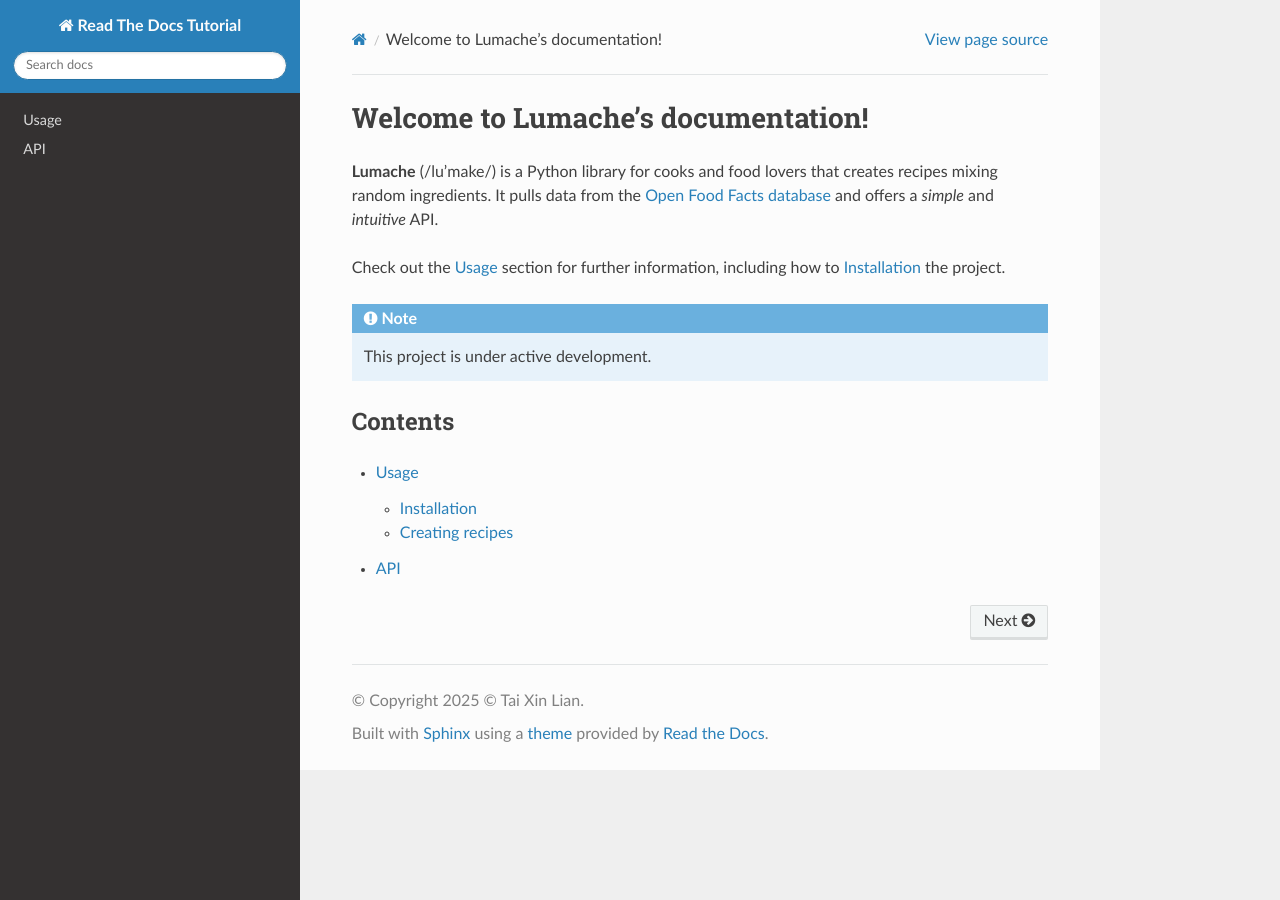
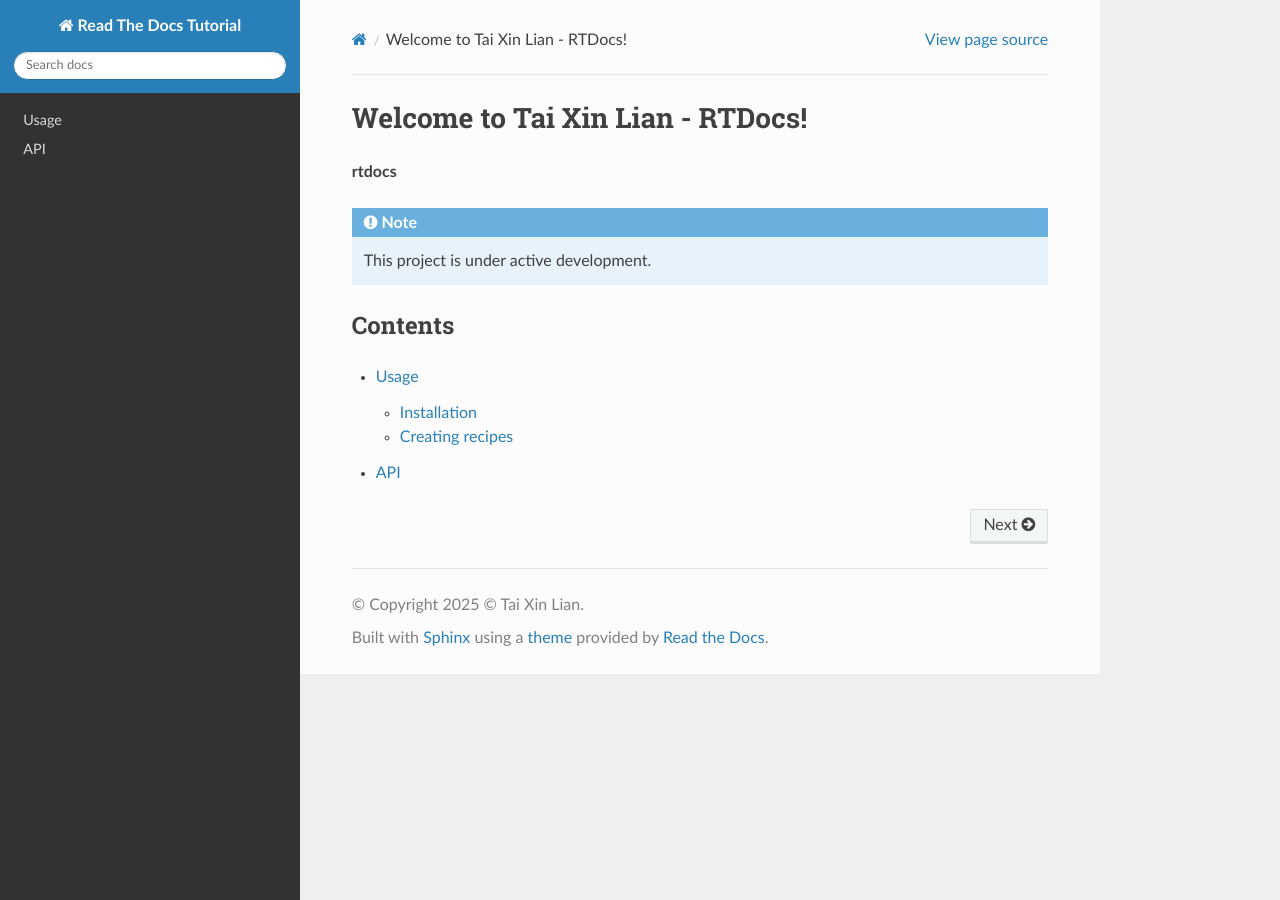
Before and after one commit to taixinlian/rtdocs, a Sphinx documentation site: the page built from docs/source/index.rst, in a window 1280 px wide. Built offline with Sphinx 7.4.7 and the Read the Docs theme 3.1.0, drawn with Linux system fonts in a browser that asks for light colours.

Commit message:
Update index.rst

```diff
--- a/docs/source/index.rst
+++ b/docs/source/index.rst
@@ -1,13 +1,7 @@
-Welcome to Lumache's documentation!
+Welcome to Tai Xin Lian - RTDocs!
 ===================================
 
-**Lumache** (/lu'make/) is a Python library for cooks and food lovers
-that creates recipes mixing random ingredients.
-It pulls data from the `Open Food Facts database <https://world.openfoodfacts.org/>`_
-and offers a *simple* and *intuitive* API.
-
-Check out the :doc:`usage` section for further information, including
-how to :ref:`installation` the project.
+**rtdocs**
 
 .. note::
 
```
